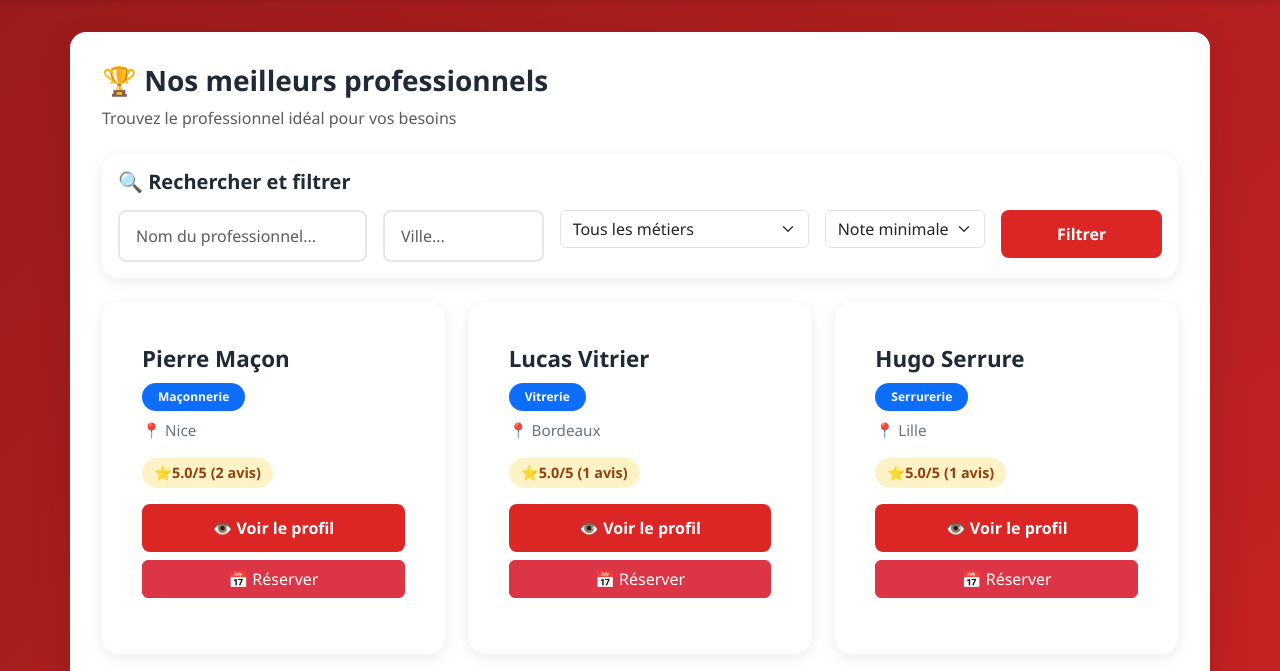
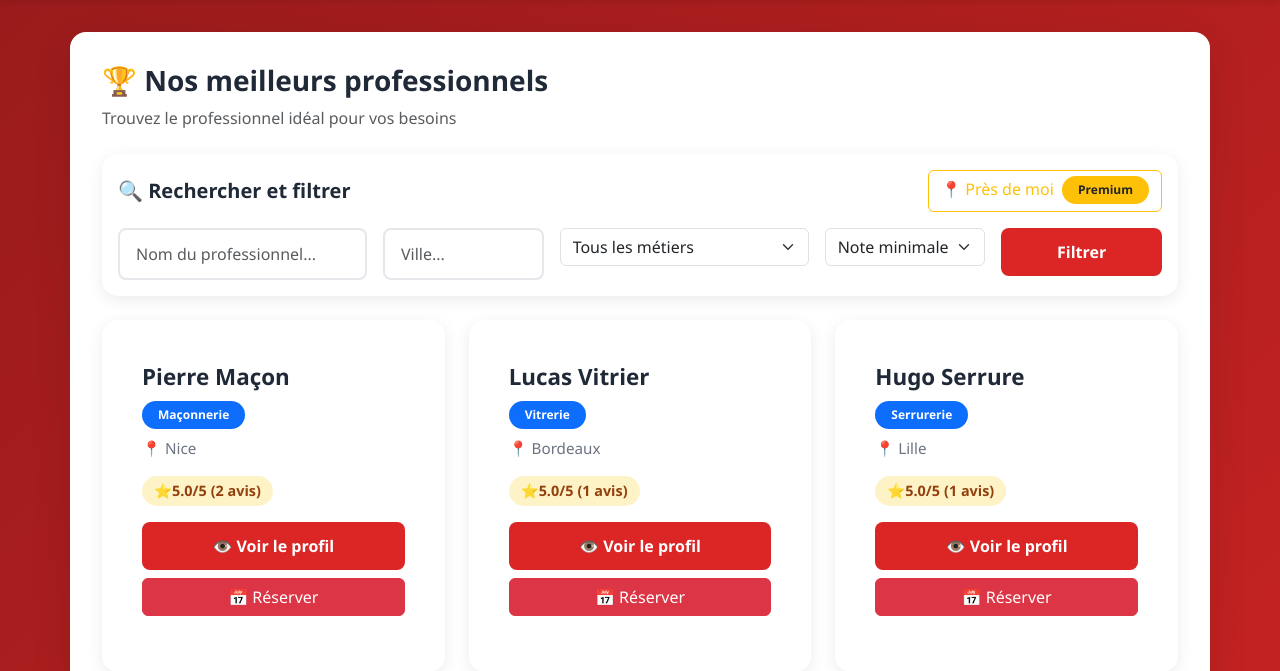
Before and after one commit to Gkconsulting20/prochenous2, a Flask app: page /professionals in a window 1280 px wide. Shown: the part 76-747 px from the top of the page. Run offline with Flask 3, Linux system fonts and the light colour scheme; data comes from the database, SQL or seed files in the repository.

Commit message:
Add geolocation feature for premium users to find nearby professionals
Implement a new geolocation feature in `professionals.html` that allows premium users to find nearby professionals using their device's location. Includes UI changes for the "Near me" button, conditional rendering based on user plan, and JavaScript for handling geolocation requests and responses.

Replit-Commit-Author: Agent
Replit-Commit-Session-Id: b709d55e-3f90-4fa7-8a00-00da69e5da0c
Replit-Commit-Checkpoint-Type: intermediate_checkpoint
Replit-Commit-Screenshot-Url: https://storage.googleapis.com/screenshot-production-us-central1/45f100a9-4968-4922-a9d9-0f294518a69f/b709d55e-3f90-4fa7-8a00-00da69e5da0c/haA40sr

```diff
--- a/templates/professionals.html
+++ b/templates/professionals.html
@@ -6,7 +6,26 @@
 
 <div class="card mb-4">
     <div class="card-body">
-        <h5 class="mb-3">🔍 Rechercher et filtrer</h5>
+        <div class="d-flex justify-content-between align-items-center mb-3">
+            <h5 class="mb-0">🔍 Rechercher et filtrer</h5>
+            {% if user and user.plan == 'premium' and not nearby_mode %}
+            <button onclick="findNearby()" class="btn btn-warning">
+                📍 Près de moi <span class="badge bg-light text-dark ms-1">Premium</span>
+            </button>
+            {% elif not user or user.plan != 'premium' %}
+            <a href="{{ url_for('subscription') }}" class="btn btn-outline-warning">
+                📍 Près de moi <span class="badge bg-warning text-dark ms-1">Premium</span>
+            </a>
+            {% endif %}
+        </div>
+
+        {% if nearby_mode %}
+        <div class="alert alert-success mb-3">
+            <strong>📍 Mode géolocalisation activé!</strong> Les professionnels sont triés par distance.
+            <a href="{{ url_for('view_professionals') }}" class="btn btn-sm btn-outline-success ms-2">Revenir à la vue normale</a>
+        </div>
+        {% endif %}
+
         <form method="GET" action="{{ url_for('view_professionals') }}">
             <div class="row g-3">
                 <div class="col-md-3">
@@ -46,6 +65,31 @@
     </div>
 </div>
 
+<script>
+function findNearby() {
+    if ("geolocation" in navigator) {
+        const btn = event.target;
+        btn.disabled = true;
+        btn.innerHTML = '⏳ Localisation en cours...';
+
+        navigator.geolocation.getCurrentPosition(
+            function(position) {
+                const lat = position.coords.latitude;
+                const lon = position.coords.longitude;
+                window.location.href = "{{ url_for('professionals_nearby') }}?lat=" + lat + "&lon=" + lon;
+            },
+            function(error) {
+                btn.disabled = false;
+                btn.innerHTML = '📍 Près de moi <span class="badge bg-light text-dark ms-1">Premium</span>';
+                alert("Impossible d'accéder à votre position. Veuillez autoriser la géolocalisation dans votre navigateur.");
+            }
+        );
+    } else {
+        alert("La géolocalisation n'est pas supportée par votre navigateur.");
+    }
+}
+</script>
+
 {% if professionals %}
 <div class="row">
 {% for pro in professionals %}
@@ -71,6 +115,9 @@
                 {% if pro.localisation %}
                 <div class="professional-location">
                     <span class="location-icon">📍</span> {{ pro.localisation }}
+                    {% if nearby_mode and pro.distance is defined and pro.distance != float('inf') %}
+                    <span class="badge bg-success ms-2">{{ "%.1f"|format(pro.distance) }} km</span>
+                    {% endif %}
                 </div>
                 {% endif %}
 
```
